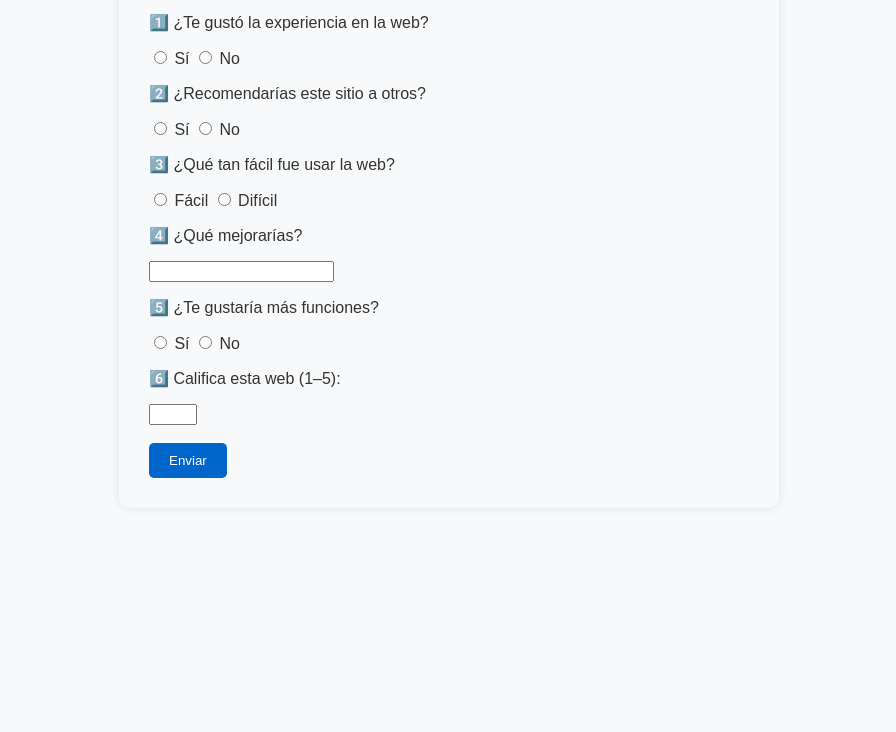
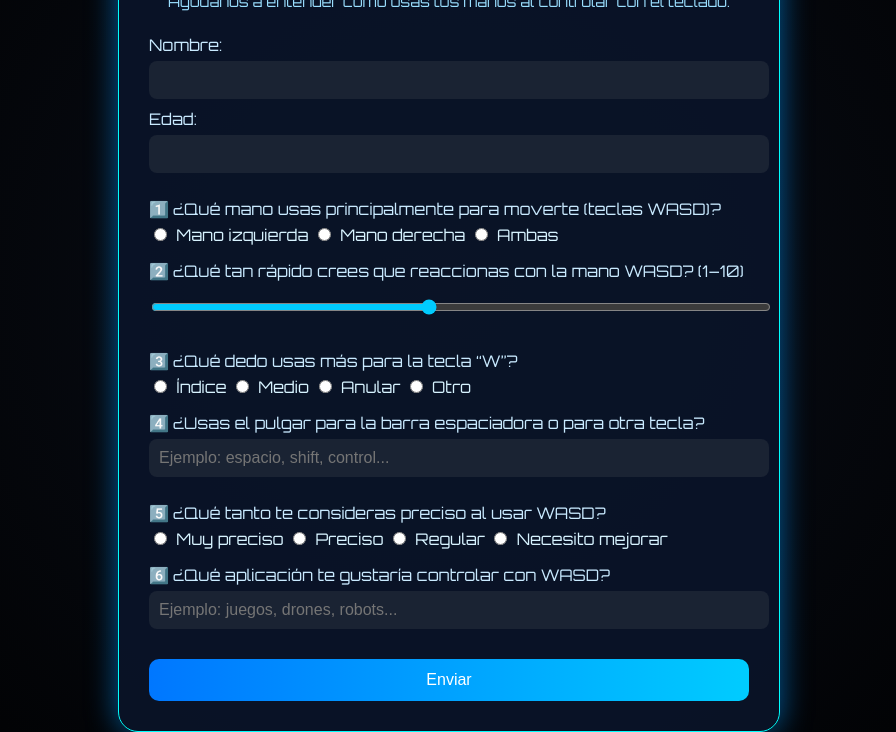
Before and after one commit to JeanAlexander/recolector-form, a website: page public/index.html in a window 1280 px wide. Shown: the part 155-887 px from the top of the page, without its empty margins (191-1087 px from the left). Before the commit the page ends 800 px from the top, so only its background shows below. Drawn offline with Linux system fonts and the light colour scheme.

```diff
--- a/public/index.html
+++ b/public/index.html
@@ -2,11 +2,14 @@
 <html lang="es">
 <head>
   <meta charset="UTF-8">
-  <title>Encuesta de Opinión</title>
+  <title>Encuesta sobre Uso del Teclado WASD</title>
   <link rel="stylesheet" href="style.css">
 </head>
 <body>
-  <h1>Encuesta de Opinión</h1>
+  <div class="container">
+    <h1>🖐️ Encuesta: Uso del Teclado WASD</h1>
+    <p class="subtitle">Ayúdanos a entender cómo usas tus manos al controlar con el teclado.</p>
+
     <form id="formEncuesta">
       <label>Nombre:</label>
       <input type="text" id="nombre" required><br>
@@ -14,31 +17,36 @@
       <label>Edad:</label>
       <input type="number" id="edad" required><br>
 
-    <p>1️⃣ ¿Te gustó la experiencia en la web?</p>
-    <input type="radio" name="pregunta1" value="Sí"> Sí
-    <input type="radio" name="pregunta1" value="No"> No
+      <p>1️⃣ ¿Qué mano usas principalmente para moverte (teclas WASD)?</p>
+      <input type="radio" name="pregunta1" value="Mano izquierda"> Mano izquierda
+      <input type="radio" name="pregunta1" value="Mano derecha"> Mano derecha
+      <input type="radio" name="pregunta1" value="Ambas"> Ambas
 
-    <p>2️⃣ ¿Recomendarías este sitio a otros?</p>
-    <input type="radio" name="pregunta2" value="Sí"> Sí
-    <input type="radio" name="pregunta2" value="No"> No
+      <p>2️⃣ ¿Qué tan rápido crees que reaccionas con la mano WASD? (1–10)</p>
+      <input type="range" id="pregunta2" min="1" max="10" value="5">
 
-    <p>3️⃣ ¿Qué tan fácil fue usar la web?</p>
-    <input type="radio" name="pregunta3" value="Fácil"> Fácil
-    <input type="radio" name="pregunta3" value="Difícil"> Difícil
+      <p>3️⃣ ¿Qué dedo usas más para la tecla “W”?</p>
+      <input type="radio" name="pregunta3" value="Índice"> Índice
+      <input type="radio" name="pregunta3" value="Medio"> Medio
+      <input type="radio" name="pregunta3" value="Anular"> Anular
+      <input type="radio" name="pregunta3" value="Otro"> Otro
 
-    <p>4️⃣ ¿Qué mejorarías?</p>
-    <input type="text" id="pregunta4">
+      <p>4️⃣ ¿Usas el pulgar para la barra espaciadora o para otra tecla?</p>
+      <input type="text" id="pregunta4" placeholder="Ejemplo: espacio, shift, control...">
 
-    <p>5️⃣ ¿Te gustaría más funciones?</p>
-    <input type="radio" name="pregunta5" value="Sí"> Sí
-    <input type="radio" name="pregunta5" value="No"> No
+      <p>5️⃣ ¿Qué tanto te consideras preciso al usar WASD?</p>
+      <input type="radio" name="pregunta5" value="Muy preciso"> Muy preciso
+      <input type="radio" name="pregunta5" value="Preciso"> Preciso
+      <input type="radio" name="pregunta5" value="Regular"> Regular
+      <input type="radio" name="pregunta5" value="Necesito mejorar"> Necesito mejorar
 
-    <p>6️⃣ Califica esta web (1–5):</p>
-    <input type="number" id="pregunta6" min="1" max="5">
+      <p>6️⃣ ¿Qué aplicación te gustaría controlar con WASD?</p>
+      <input type="text" id="pregunta6" placeholder="Ejemplo: juegos, drones, robots...">
 
       <br><br>
       <button type="submit">Enviar</button>
     </form>
+  </div>
 
   <script src="script.js"></script>
 </body>
--- a/public/script.js
+++ b/public/script.js
@@ -7,7 +7,7 @@
     nombre: document.getElementById("nombre").value,
     edad: document.getElementById("edad").value,
     pregunta1: document.querySelector('input[name="pregunta1"]:checked')?.value || "",
-    pregunta2: document.querySelector('input[name="pregunta2"]:checked')?.value || "",
+    pregunta2: document.getElementById("pregunta2").value,
     pregunta3: document.querySelector('input[name="pregunta3"]:checked')?.value || "",
     pregunta4: document.getElementById("pregunta4").value,
     pregunta5: document.querySelector('input[name="pregunta5"]:checked')?.value || "",
--- a/public/style.css
+++ b/public/style.css
@@ -1,28 +1,82 @@
+@import url('https://fonts.googleapis.com/css2?family=Orbitron:wght@400;600&display=swap');
+
 body {
-  font-family: Arial, sans-serif;
-  background: #f8f9fa;
-  color: #333;
+  font-family: 'Orbitron', sans-serif;
+  background: radial-gradient(circle at center, #0a0f1a, #000);
+  color: #d7f3ff;
+  margin: 0;
+  padding: 0;
+  display: flex;
+  justify-content: center;
+  align-items: center;
+  min-height: 100vh;
+}
+
+.container {
+  background: rgba(10, 20, 40, 0.95);
   padding: 30px;
+  border-radius: 20px;
+  width: 90%;
   max-width: 600px;
-  margin: auto;
-  border-radius: 10px;
-  box-shadow: 0 0 10px rgba(0,0,0,0.1);
+  box-shadow: 0 0 30px rgba(0, 150, 255, 0.6);
+  border: 1px solid #0ff;
 }
 
 h1 {
   text-align: center;
-  color: #0066cc;
+  color: #7df9ff;
+  margin-bottom: 10px;
+}
+
+.subtitle {
+  text-align: center;
+  font-size: 0.9em;
+  color: #9adfff;
+  margin-bottom: 25px;
+}
+
+label, p {
+  display: block;
+  margin-bottom: 6px;
+  color: #c9eaff;
+}
+
+input[type="text"],
+input[type="number"],
+input[type="range"] {
+  width: 100%;
+  padding: 10px;
+  border: none;
+  border-radius: 8px;
+  background-color: #1a2333;
+  color: #c9eaff;
+  outline: none;
+  font-size: 1em;
+  margin-bottom: 10px;
+}
+
+input[type="radio"] {
+  accent-color: #00ccff;
+  margin-right: 5px;
+}
+
+input[type="range"] {
+  accent-color: #00ccff;
 }
 
 button {
-  background: #0066cc;
+  width: 100%;
+  padding: 12px;
+  background: linear-gradient(90deg, #0077ff, #00ccff);
+  border: none;
   color: white;
-  border: none;
-  padding: 10px 20px;
-  border-radius: 5px;
+  font-size: 1em;
+  border-radius: 10px;
   cursor: pointer;
+  transition: transform 0.2s ease, box-shadow 0.2s ease;
 }
 
 button:hover {
-  background: #004c99;
+  transform: scale(1.05);
+  box-shadow: 0 0 15px #00bfff;
 }
```
Lines whose indentation alone changed are shown as unchanged.
